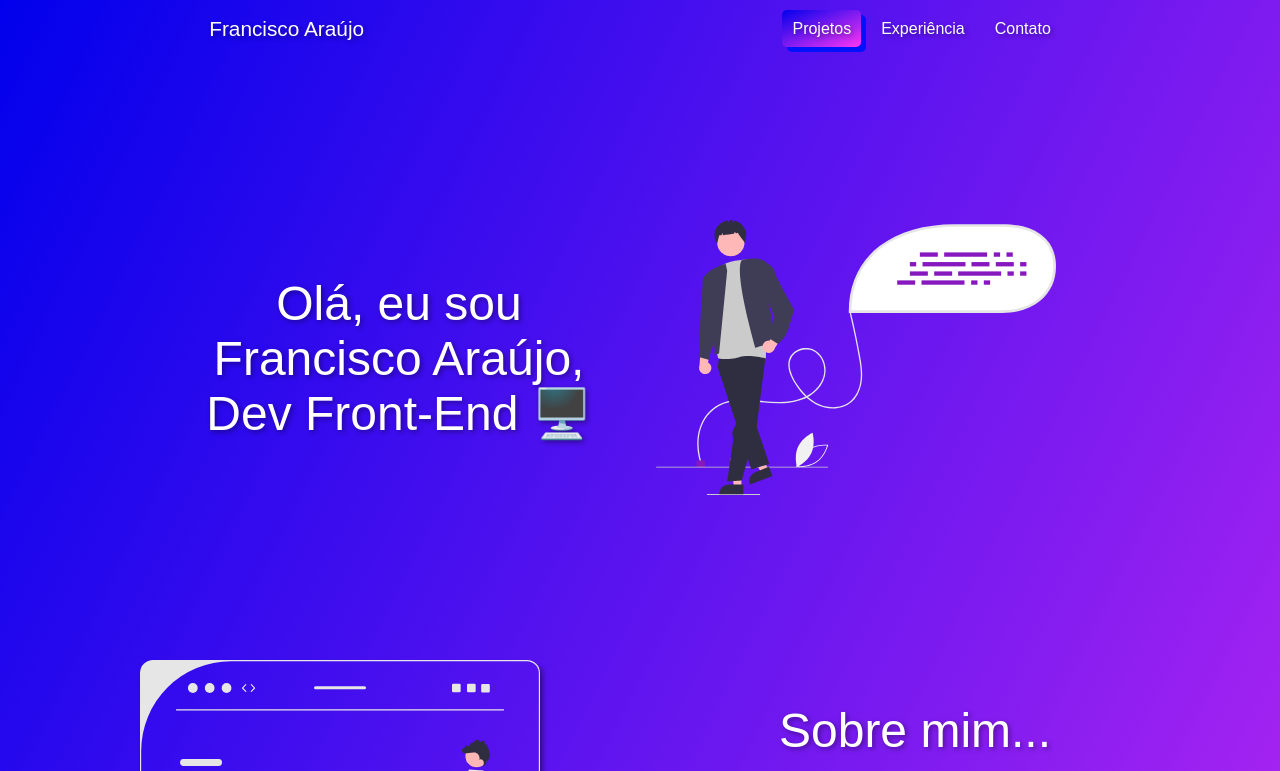
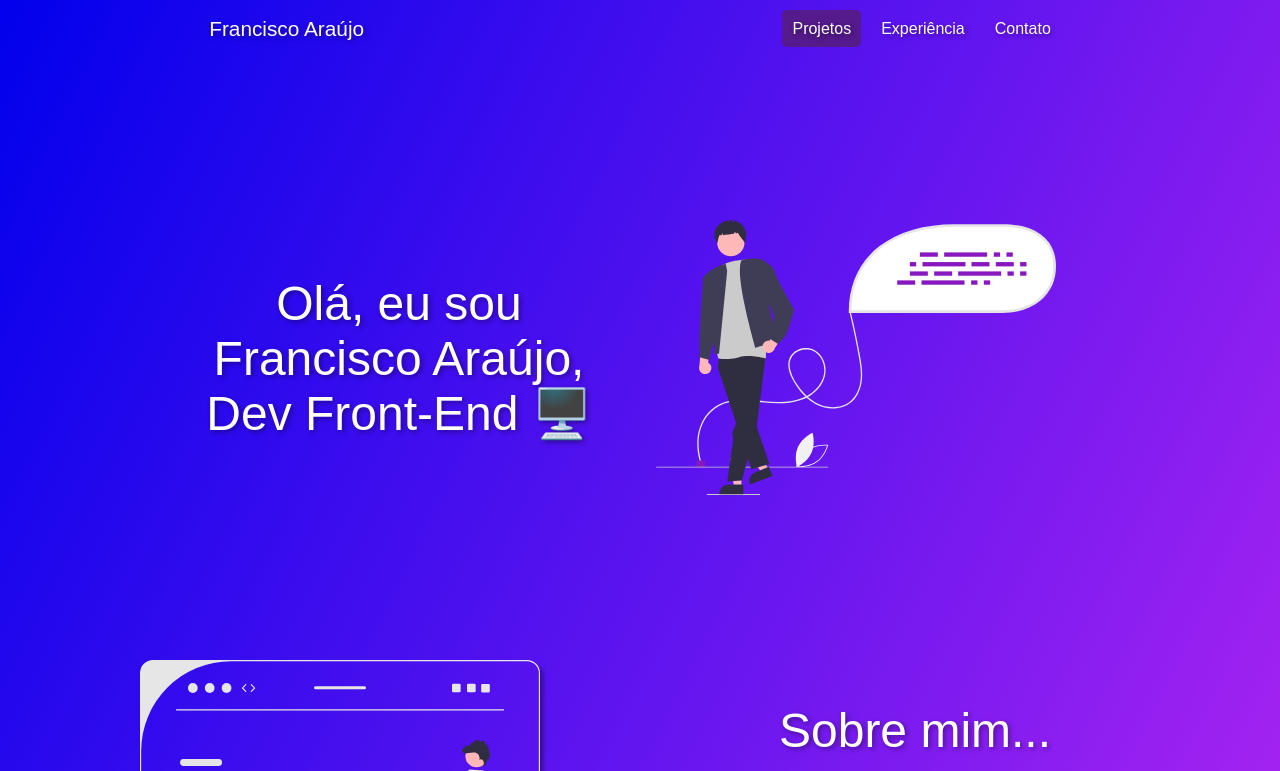
Before and after one commit to FranciscoAraujo95/meu-portfolio, a plain HTML site: page index.html in a window 1280 px wide. In both pictures the pointer is over the link "Projetos". Shown: the top 771 px of the page. Drawn offline with Linux system fonts and the light colour scheme.

Commit message:
Update style.css

```diff
--- a/estilo/style.css
+++ b/estilo/style.css
@@ -4,7 +4,7 @@
 }
 
 body {
-  font-family: "Poppins", Arial, Helvetica, sans-serif;
+  font-family: 'Poppins', Arial, Helvetica, sans-serif;
   background-image: linear-gradient(to bottom right, #0100ec, #fb36f4);
   height: 100%;
   width: 100%;
@@ -68,8 +68,8 @@ main {
 }
 
 .menu li a:hover {
-  background-image: linear-gradient(to bottom right, #0100ec, #fb36f4);
-  box-shadow: 5px 5px rgb(0, 17, 255);
+  background-color: #551a8b;
+  transition-duration: .5s;
 }
 
 .grid-section {
```
